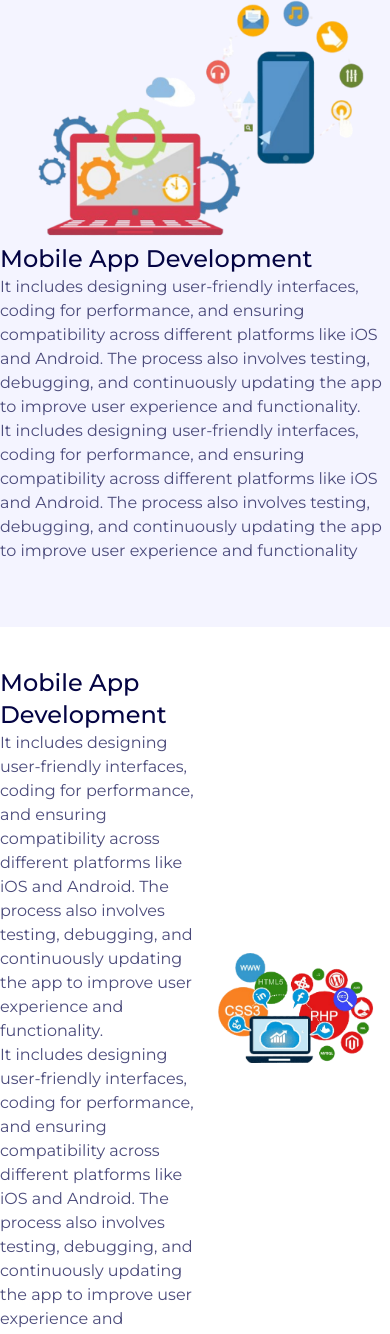
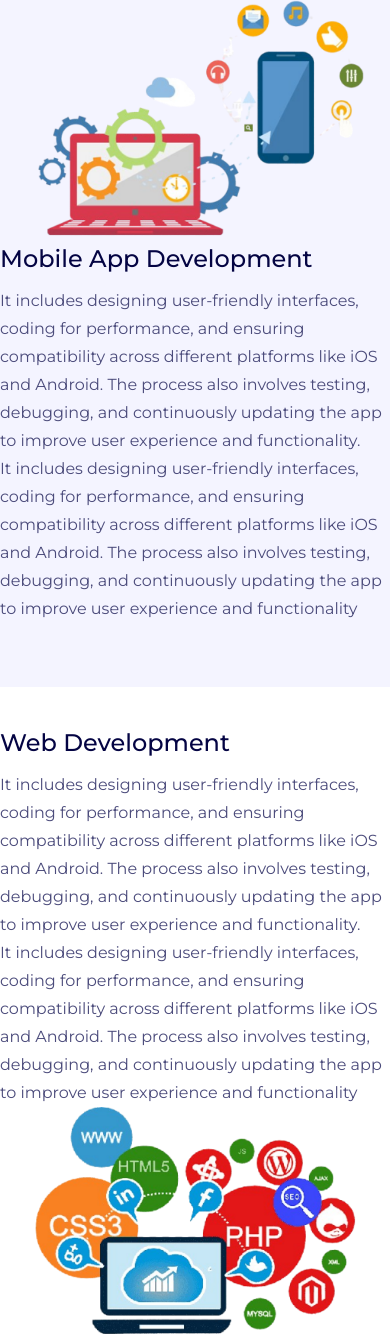
Before and after one commit to cerumiaktar/InnovateTech-Digital-Solutions, a plain HTML site: page index.html in a window 390 px wide. Shown: the part 1704-3038 px from the top of the page. Drawn offline with nearby package versions, Linux system fonts and the light colour scheme.

Commit message:
add responsive web development section

```diff
--- a/index.html
+++ b/index.html
@@ -111,9 +111,9 @@
                 <div>
                     <img src="./images/app .png" alt="">
                 </div>
-                <div>
+                <div class="space-y-3">
                     <h1 class="text-2xl font-medium text-[#040443]">Mobile App Development</h1>
-                    <p class="text-[#4B4B7B]">It includes designing user-friendly interfaces, coding for
+                    <p class="text-[#4B4B7B] leading-7">It includes designing user-friendly interfaces, coding for
                         performance, and ensuring compatibility across different
                         platforms like iOS and Android. The process also involves
                         testing, debugging, and continuously updating the
@@ -129,10 +129,10 @@
         </section>
         <!-- This is Web Development Section -->
         <section class="container mx-auto mt-10">
-            <div class="flex justify-between items-center">
-                <div>
-                    <h1 class="text-2xl font-medium text-[#040443]">Mobile App Development</h1>
-                    <p class="text-[#4B4B7B]">It includes designing user-friendly interfaces, coding for
+            <div class="flex flex-col md:flex-row justify-between items-center">
+                <div class="space-y-3">
+                    <h1 class="text-2xl font-medium text-[#040443]">Web Development</h1>
+                    <p class="text-[#4B4B7B] leading-7">It includes designing user-friendly interfaces, coding for
                         performance, and ensuring compatibility across different
                         platforms like iOS and Android. The process also involves
                         testing, debugging, and continuously updating the
```
